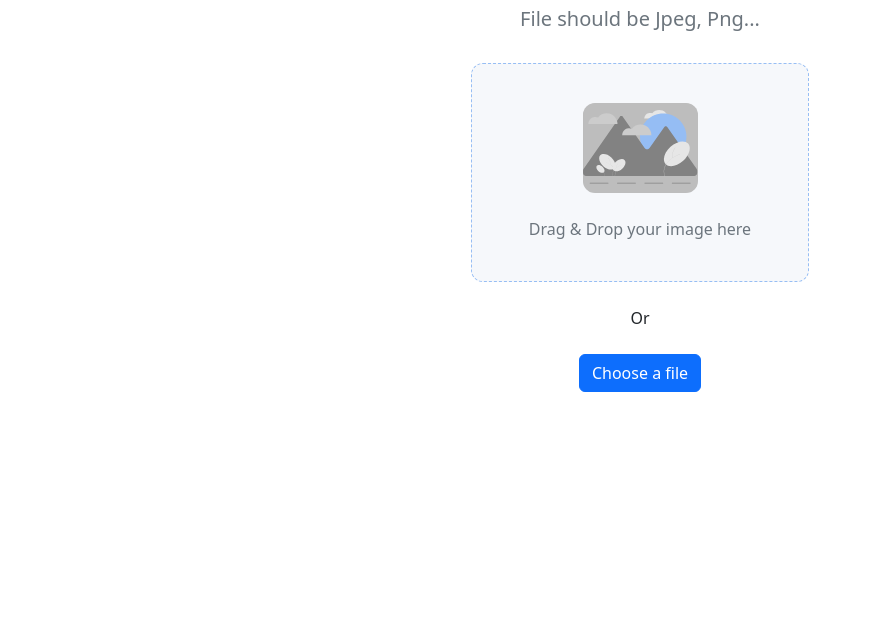
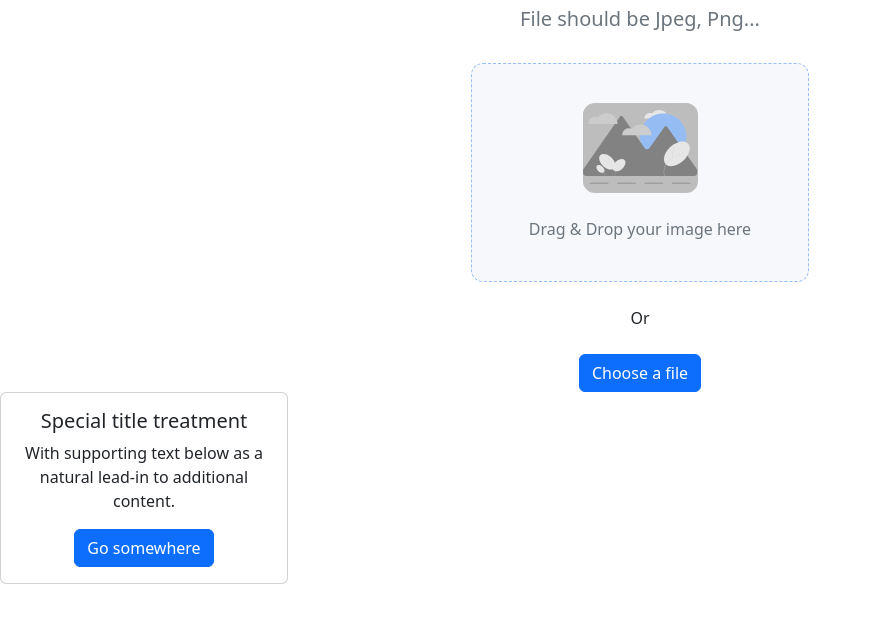
Before and after one commit to jayb989898/-image-uploader, a plain HTML site: page client/index.html in a window 1280 px wide. Shown: the part 97-720 px from the top of the page, without its empty margins (0-881 px from the left). Drawn offline with nearby package versions, Linux system fonts and the light colour scheme.

Commit message:
test card after load

```diff
--- a/client/index.html
+++ b/client/index.html
@@ -9,7 +9,7 @@
     <script src="script.js"></script>
   </head>
   <body>
-    <div class="conatiner-fluid text-center">
+    <div class="conatiner-fluid text-center" id="startPage">
       <div class="row text-center mt-4">
         <h1>Upload your image</h1>
       </div>
@@ -34,5 +34,14 @@
         </div>
       </div>
     </div>
+    <div class="conatiner-fluid text-center justify-content-center hide" id="endLoad">
+      <div class="card" style="width: 18rem;">
+        <div class="card-body">
+          <h5 class="card-title">Special title treatment</h5>
+          <p class="card-text">With supporting text below as a natural lead-in to additional content.</p>
+          <a href="#" class="btn btn-primary">Go somewhere</a>
+        </div>
+      </div>
+    </div>
   </body>
 </html>
--- a/client/script.js
+++ b/client/script.js
@@ -24,6 +24,8 @@ window.onload=function() {
             if(content.success === 0) {
                 alert(content.error.toUpperCase());
             } else if(content.success === 1) {
+                document.getElementById("startPage").classList.add("hide");
+                document.getElementById("endLoad").classList.remove("hide");
 
             } else {
                 alert('errore non gestito ' + content);
--- a/client/style.css
+++ b/client/style.css
@@ -18,3 +18,7 @@
     background: #BDBDBD;
     border-radius: 12px;
 }
+
+/*.hide {
+    display: none;
+}*/
```
